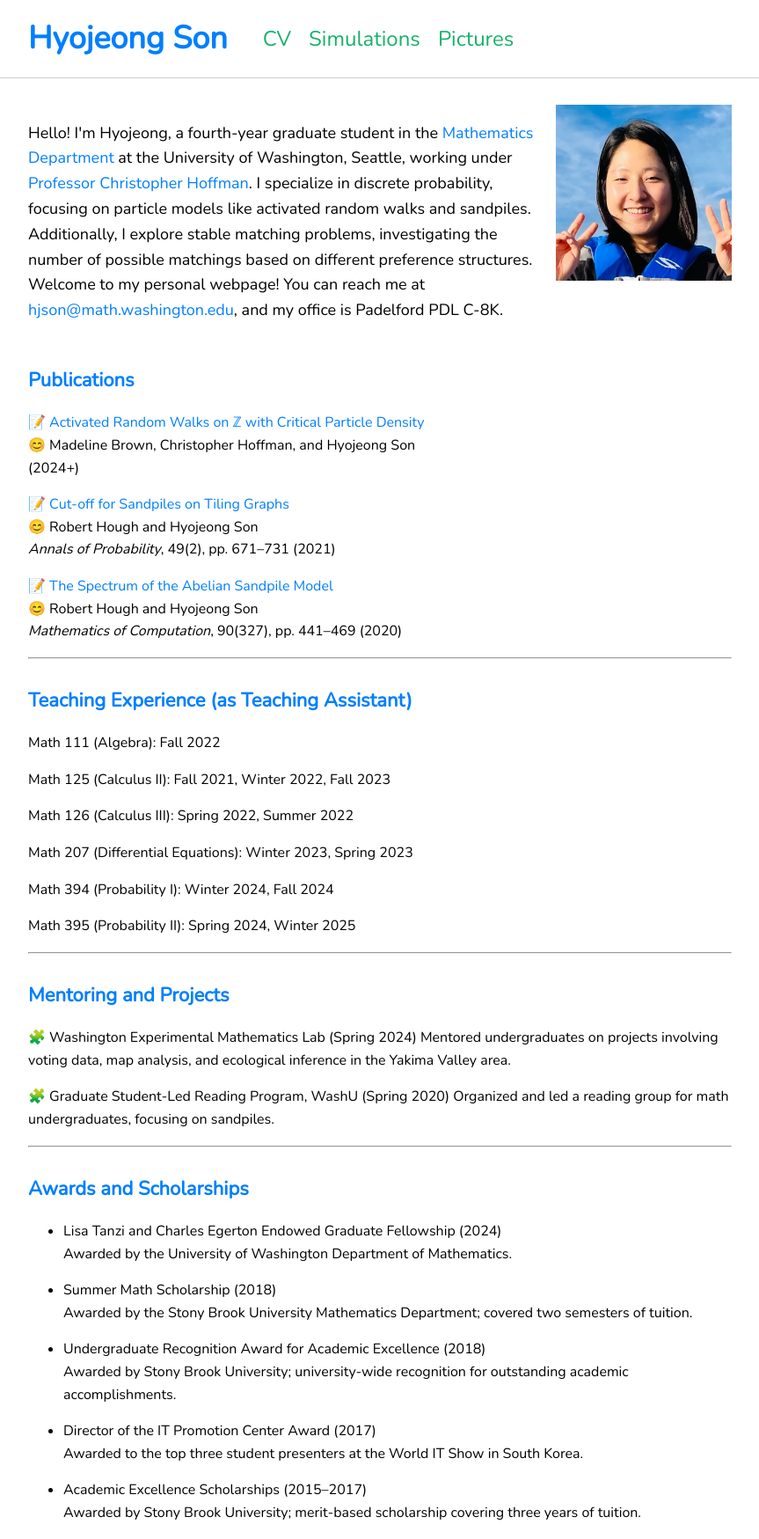
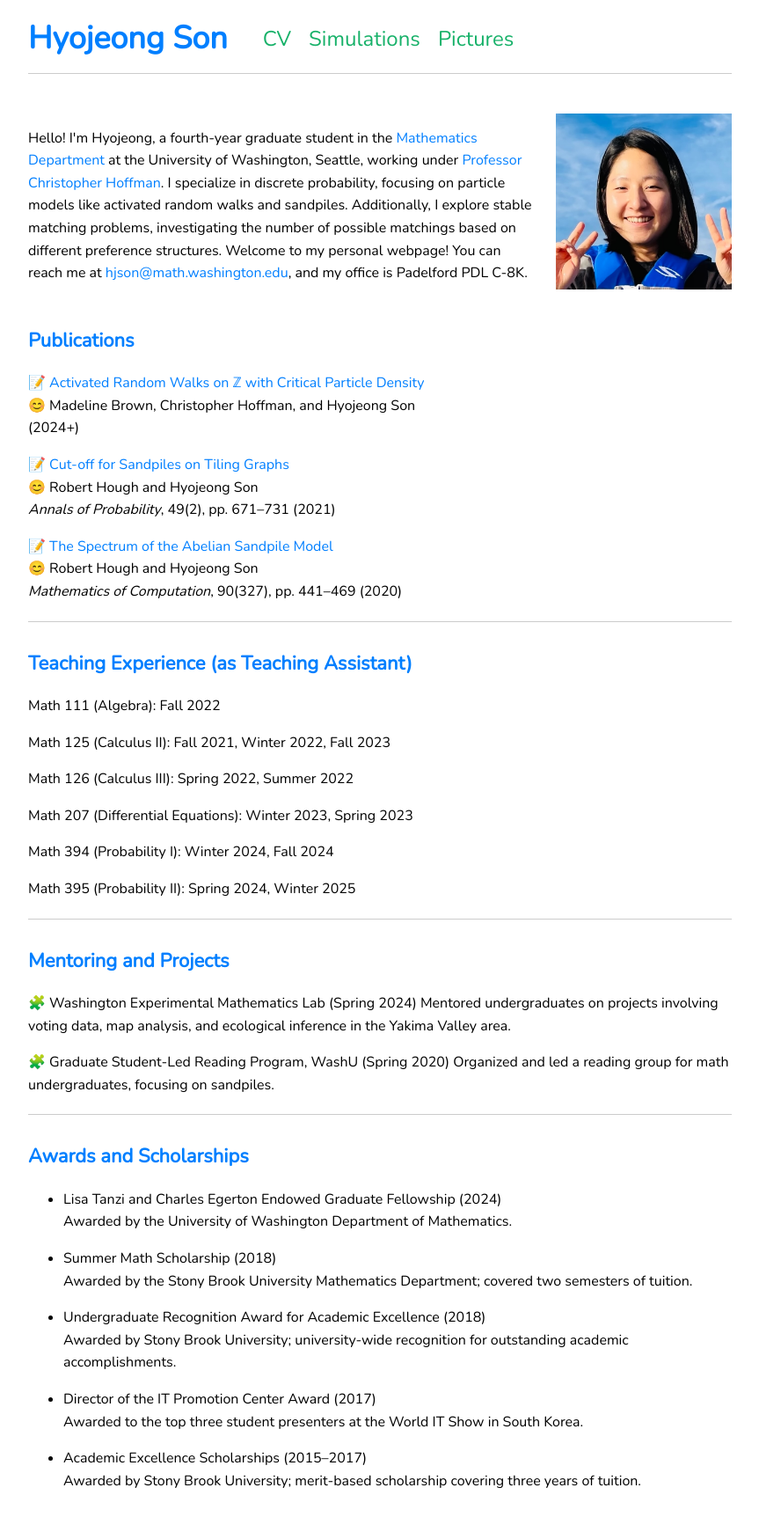
Before and after one commit to hyojeong-son/hyojeong-son.github.io, a Jekyll site: the page built from index.md, in a window 1280 px wide. Shown: the whole page at 88% size, without its empty margins (208-1071 px from the left). Built offline with Jekyll 4.4.1, drawn with Linux system fonts in a browser that asks for light colours; after the commit the page ends 1712 px from its top, so only the background shows below that.

Commit message:
Update style.css

```diff
--- a/assets/css/style.css
+++ b/assets/css/style.css
@@ -21,7 +21,6 @@ header {
   background: #ffffff;
   color: #000000;
   padding: 15px 0;
-  border-bottom: 1px solid #ccc; /* Added horizontal bar */
 }
 
 header a {
@@ -61,6 +60,14 @@ header nav a {
 .header-content {
   display: flex;
   align-items: center;
+  border-bottom: 1px solid #ccc; /* Horizontal line under header */
+  padding-bottom: 10px; /* Space below header content */
+}
+
+hr {
+  border: none;
+  border-top: 1px solid #ccc;
+  margin: 20px 0;
 }
 
 /* Introduction Section */
@@ -71,7 +78,7 @@ header nav a {
 }
 
 .intro p {
-  font-size: 18px;
+  font-size: 16px; /* Adjusted font size to match authors' names */
   flex: 1;
 }
 
@@ -111,6 +118,13 @@ main a:hover {
   text-decoration: underline;
 }
 
+/* Adjust spacing between items */
+.publication-item,
+.award-item,
+.mentoring-item {
+  margin-bottom: 10px; /* Reduced spacing between items */
+}
+
 /* Responsive Design */
 @media(max-width: 768px) {
   .container {
@@ -120,6 +134,7 @@ main a:hover {
   .header-content {
     flex-direction: column;
     text-align: center;
+    border-bottom: 1px solid #ccc;
   }
 
   .header-content h1 {
```
